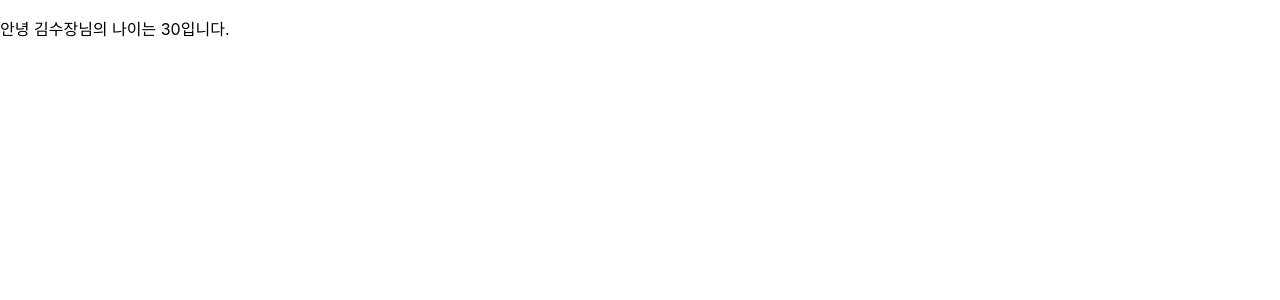
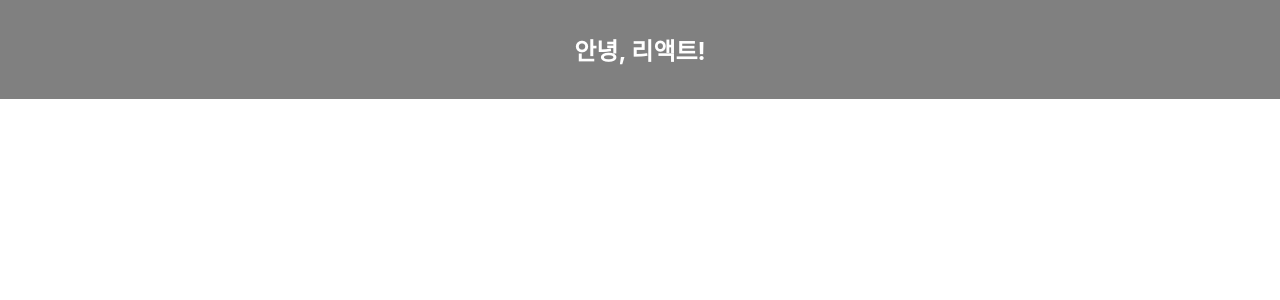
Before and after one commit to lyoun3060/REACT-, a React (Create React App) app in the folder class-examples/: page / in a window 1280 px wide. Shown: the top 300 px of the page. Built offline with nearby package versions, Linux system fonts and the light colour scheme.

Commit message:
230605 2교시 style

```diff
--- /dev/null
+++ b/class-examples/src/ch15/MainPage.jsx
@@ -0,0 +1,22 @@
+import React from "react";
+import styled from "styled-components";
+
+const Wrapper = styled.div`
+  padding: 1em;
+  background: grey;
+`;
+const Title = styled.h1`
+  font-size: 1.5em;
+  color: white;
+  text-align: center;
+`;
+
+const MainPage = (props) => {
+  return (
+    <Wrapper>
+      <Title>안녕, 리액트!</Title>
+    </Wrapper>
+  );
+};
+
+export default MainPage;
--- a/class-examples/src/index.js
+++ b/class-examples/src/index.js
@@ -4,9 +4,10 @@ import React from 'react';
 import ReactDOM from 'react-dom';
 import './index.css';
 import reportWebVitals from './reportWebVitals';
+import MainPage from './ch15/MainPage';
 // import Card from './ch13(test)/Card';
 // import ProfileCard from './ch13(test)/ProfileCard';
-import Main from './ch14(test)/Main';
+// import Main from './ch14(test)/Main';
 // import TestNullValue from './ch11/TestNullValue';
 // import SignUp from './ch11(test)/SignUp';
 // import FileImageTest from './ch11/FileImageTest';
@@ -71,7 +72,8 @@ ReactDOM.render(
     {/* <Calc/> */}
     {/* <WelcomeDialog/> */}
     {/* <ProfileCard/> */}
-    <Main/>
+    {/* <Main/> */}
+    <MainPage/>
   </React.StrictMode>,
   document.getElementById('root')
 )
--- /dev/null
+++ b/package.json
@@ -0,0 +1,5 @@
+{
+  "dependencies": {
+    "styled-components": "^6.0.0-rc.3"
+  }
+}
```
Also changed, not shown: 1 other file (tests, documents, lock files or other folders).
